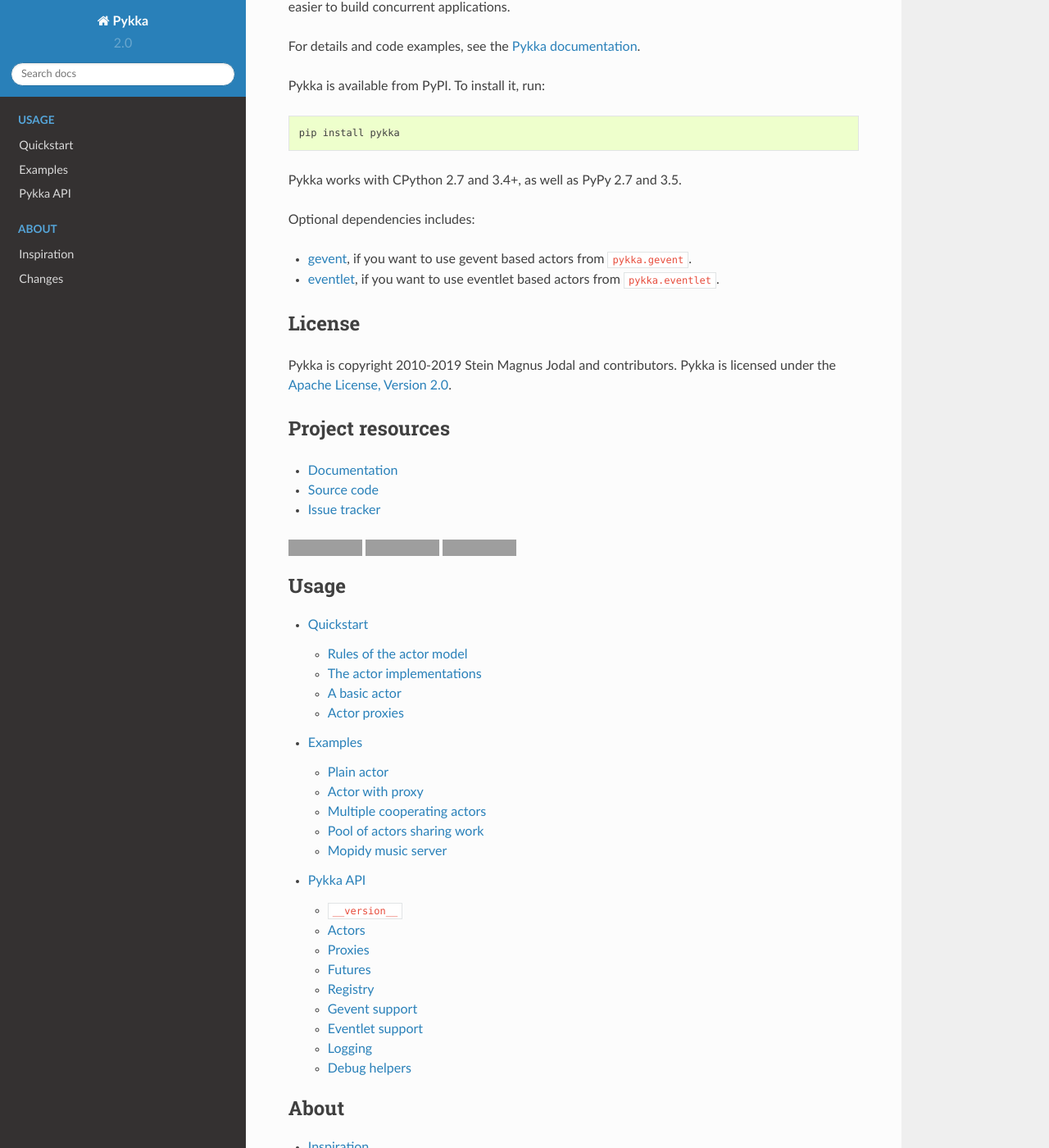
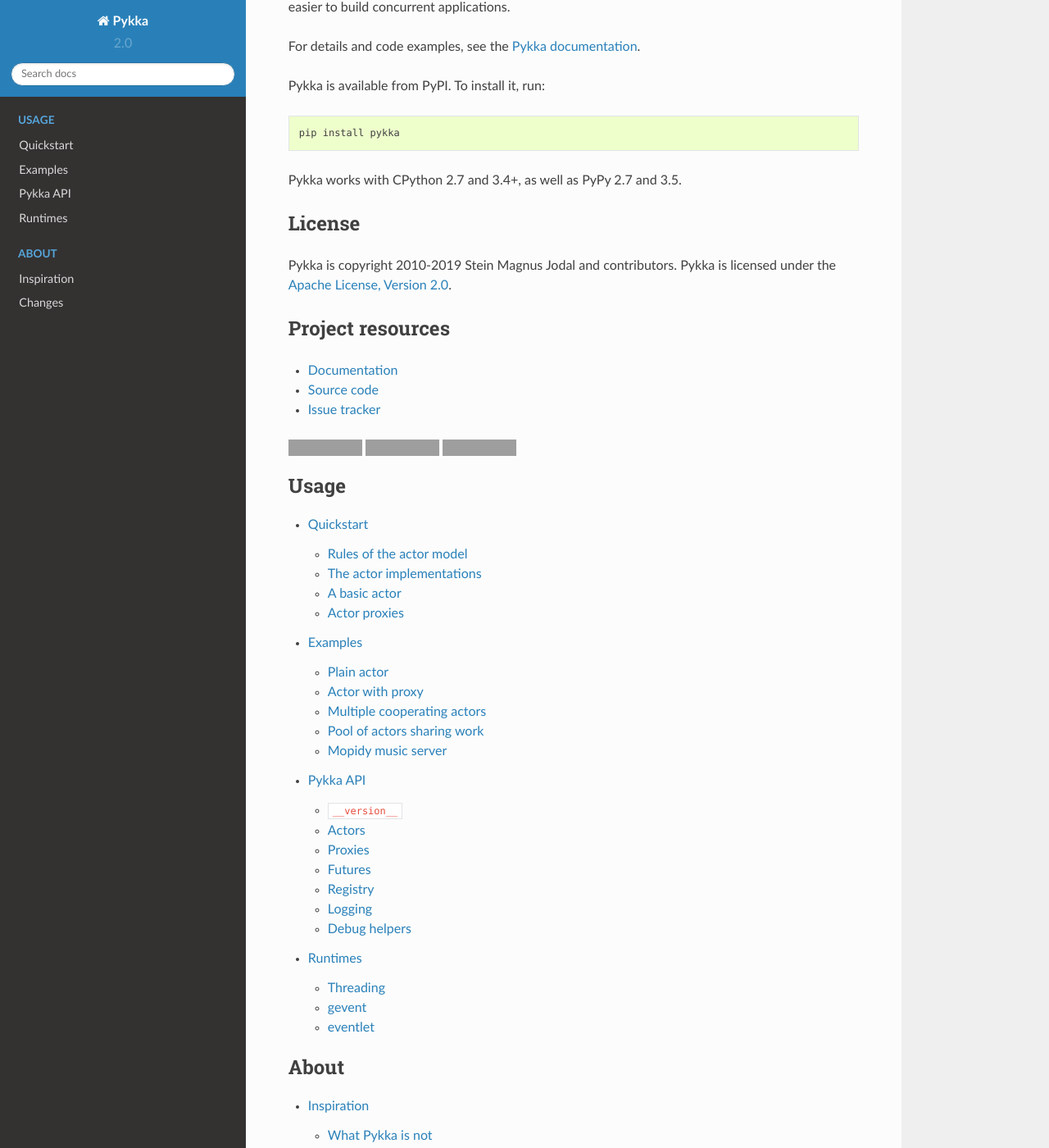
Before and after one commit to jodal/pykka, a Sphinx documentation site: the page built from docs/index.rst, in a window 1280 px wide and 1400 px high, scrolled down 211 px. Shown: the whole window at 82% size. Built offline with Sphinx 7.4.7 and the Read the Docs theme 2.0.0, drawn with Linux system fonts in a browser that asks for light colours; grey boxes are pictures that could not be loaded.

Commit message:
docs: Move implementations to a new runtimes section

```diff
--- a/README.rst
+++ b/README.rst
@@ -15,14 +15,6 @@
     pip install pykka
 
 Pykka works with CPython 2.7 and 3.4+, as well as PyPy 2.7 and 3.5.
-
-Optional dependencies includes:
-
-- `gevent <http://www.gevent.org/>`_, if you want to use gevent based actors
-  from ``pykka.gevent``.
-
-- `eventlet <https://eventlet.net/>`_, if you want to use eventlet based
-  actors from ``pykka.eventlet``.
 
 
 License
--- a/docs/api/actors.rst
+++ b/docs/api/actors.rst
@@ -7,8 +7,5 @@
 .. autoclass:: pykka.Actor
     :members:
 
-.. autoclass:: pykka.ThreadingActor
-    :members:
-
 .. autoclass:: pykka.ActorRef
     :members:
--- a/docs/api/eventlet.rst
+++ /dev/null
@@ -1,6 +0,0 @@
-================
-Eventlet support
-================
-
-.. automodule:: pykka.eventlet
-    :members:
--- a/docs/api/futures.rst
+++ b/docs/api/futures.rst
@@ -7,7 +7,4 @@
 .. autoclass:: pykka.Future
     :members:
 
-.. autoclass:: pykka.ThreadingFuture
-    :members:
-
 .. autofunction:: pykka.get_all
--- a/docs/api/gevent.rst
+++ /dev/null
@@ -1,6 +0,0 @@
-==============
-Gevent support
-==============
-
-.. automodule:: pykka.gevent
-    :members:
--- a/docs/api/index.rst
+++ b/docs/api/index.rst
@@ -14,7 +14,5 @@
     proxies
     futures
     registry
-    gevent
-    eventlet
     logging
     debug
--- a/docs/index.rst
+++ b/docs/index.rst
@@ -8,6 +8,7 @@
     quickstart
     examples
     api/index
+    runtimes/index
 
 .. toctree::
     :maxdepth: 2
```
Also changed, not shown: docs/runtimes/eventlet.rst (added, +31 -0 lines), docs/runtimes/gevent.rst (added, +31 -0 lines), docs/runtimes/index.rst (added, +17 -0 lines), docs/runtimes/threading.rst (added, +20 -0 lines).
